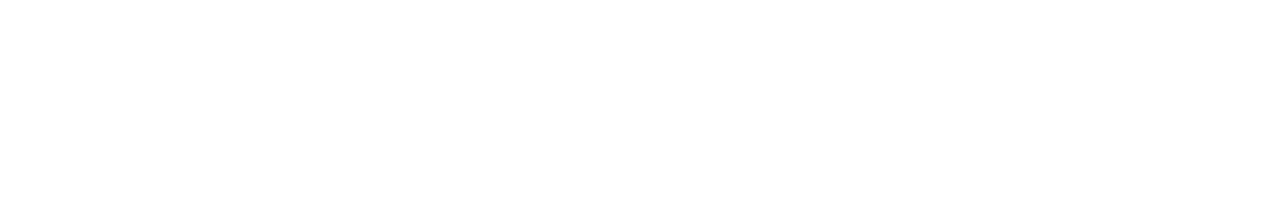
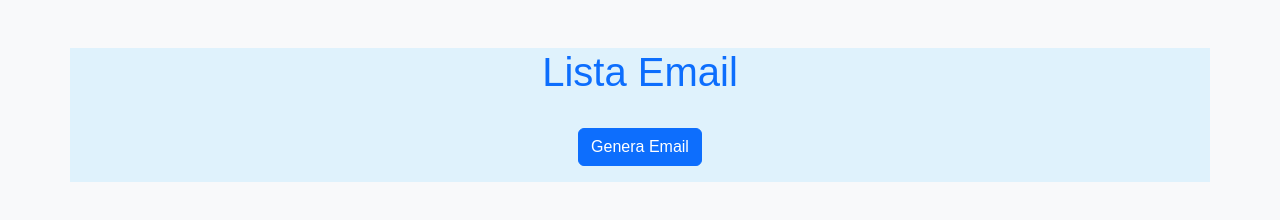
Before and after one commit to ErikaArci99/js-email-list, a plain HTML site: page index.html in a window 1280 px wide. Drawn offline with nearby package versions, Linux system fonts and the light colour scheme.

Commit message:
[UPD] creata base HTML con un minimo di style

```diff
--- a/css/style.css
+++ b/css/style.css
@@ -0,0 +1,8 @@
+body {
+    background-color: #f8f9fa;
+    font-family: Arial, sans-serif;
+}
+
+.container{
+    background-color: #DFF2FC;
+}
--- a/index.html
+++ b/index.html
@@ -8,7 +8,11 @@
     <link rel="stylesheet" href="./css/style.css">
 </head>
 <body>
-
+    <div class="container text-center mt-5">
+        <h1 class="text-primary">Lista Email</h1>
+        <button id="button" class="mt-4 btn btn-primary mb-3">Genera Email</button>
+        <ul id="listEmails" class="list-group"></ul>
+    </div>
     <script src="https://cdn.jsdelivr.net/npm/axios/dist/axios.min.js"></script>
     <script src="./js/script.js"></script>
 </body>
```
